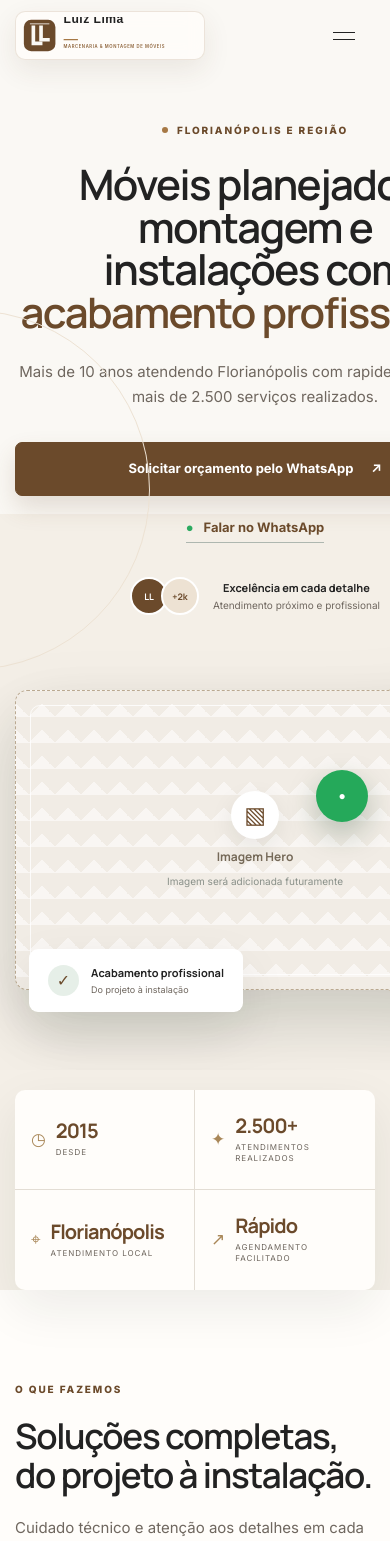
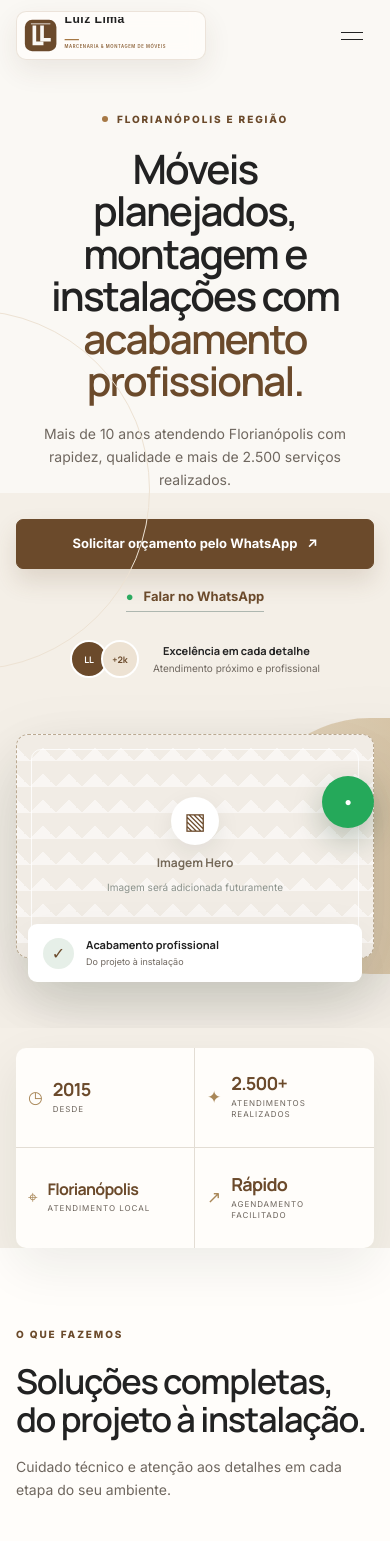
Before and after one commit to devJony24/marcenaria-luiz-lima, a Next.js app: page / in a window 390 px wide. Shown: the top 1541 px of the page. Built offline with nearby package versions, Linux system fonts and the light colour scheme.

Commit message:
Refine mobile responsive layout

```diff
--- a/app/globals.css
+++ b/app/globals.css
@@ -325,6 +325,113 @@ h1,h2,h3 { font-family: var(--font-manrope), sans-serif; margin: 0; letter-spaci
   .floating-wa { min-width:52px;padding:0; }
 }
 
+/* Mobile-first refinement: keep every section inside the viewport. */
+html,body { max-width:100%; overflow-x:clip; }
+main,section,footer,.container,.nav-wrap,
+.hero-copy,.hero-visual,.about-copy,.about-visual,
+.contact-main,.contact-details,.contact-detail dd { min-width:0; }
+.hero-placeholder { width:100%; min-height:0; }
+.contact-detail dd,.contact-detail a,.footer-grid a,.footer-grid address { overflow-wrap:anywhere; }
+
+@media (max-width: 820px) {
+  .about-grid,.faq-grid,.contact-single { grid-template-columns:1fr; }
+  .about-grid { gap:54px; }
+  .about-visual { width:min(560px,calc(100% - 24px)); margin-inline:auto; }
+  .about-visual .placeholder { width:100%; min-height:0; }
+  .experience { right:-24px; }
+  .faq-grid,.contact-single { gap:44px; }
+  .contact-details { width:100%; }
+}
+
+@media (max-width: 720px) {
+  .container,.nav-wrap { width:calc(100% - 32px); }
+  .nav-wrap { gap:12px; }
+  .site-header .brand { flex-shrink:1; }
+  .brand img { width:clamp(148px,46vw,174px); }
+  .menu-button { flex:0 0 44px; min-width:44px; min-height:44px; padding:0; align-items:center; border-radius:10px; }
+  .main-nav { left:16px; right:16px; top:72px; max-height:calc(100dvh - 88px); overflow-y:auto; padding:10px 18px 18px; }
+
+  .hero { padding:104px 0 60px; }
+  .hero-grid { gap:46px; }
+  .hero-copy { width:100%; }
+  .hero h1 {
+    width:min(100%,12ch);
+    margin:20px auto 0;
+    font-size:clamp(34px,10.4vw,42px);
+    line-height:1.045;
+    letter-spacing:-.045em;
+    text-wrap:balance;
+  }
+  .hero-copy > p { max-width:34rem; margin-top:20px; font-size:14px; line-height:1.65; }
+  .hero-actions { width:100%; max-width:390px; margin:27px auto 0; gap:18px; }
+  .hero-actions .button {
+    width:min(100%,360px);
+    min-width:0;
+    min-height:50px;
+    padding-inline:18px;
+    gap:10px;
+    line-height:1.3;
+    text-align:center;
+  }
+  .trust-line { max-width:360px; margin:28px auto 0; }
+  .hero-visual { width:100%; padding-inline:0; }
+  .hero-placeholder { min-height:0; }
+  .quality-tag { right:12px; left:12px; bottom:-14px; padding:13px 15px; }
+
+  .section { padding:72px 0; }
+  .section-heading h2,.about-copy h2,.faq-intro h2 { font-size:clamp(30px,8.8vw,35px); line-height:1.12; }
+  .section-heading > p { margin-top:16px; font-size:14px; }
+  .service-grid,.project-grid,.difference-grid,.testimonial-grid { margin-top:40px; }
+  .projects-heading .text-link { margin-top:18px; }
+  .project-overlay { gap:12px; padding:28px 18px 16px; }
+  .project-overlay button { flex:0 0 auto; }
+  .timeline { margin-top:42px; }
+  .about { padding-block:72px; }
+  .about-grid { gap:48px; }
+  .about-visual .placeholder { min-height:0; }
+  .experience { right:-16px; bottom:24px; width:158px; height:106px; padding:20px; }
+  .contact-choice { padding:72px 0; }
+  .contact-main h2 { font-size:clamp(34px,9.5vw,40px); line-height:1.08; }
+  .contact-main > p { margin:20px 0 27px; font-size:14px; }
+  .whatsapp-primary { width:min(100%,360px); min-width:0; min-height:52px; padding-inline:18px; gap:10px; }
+  .contact-details { padding:24px 20px; }
+  .contact-detail { grid-template-columns:minmax(72px,82px) minmax(0,1fr); }
+  .faq-item button { gap:18px; padding-block:21px; }
+  .faq-item button span { min-width:0; }
+  .faq-item button i { flex:0 0 29px; }
+  .faq-answer p { padding-right:0; }
+  .site-footer { padding-top:62px; }
+  .footer-grid { gap:34px 24px; }
+  .footer-bottom { margin-top:42px; }
+  .floating-wa { right:16px; bottom:16px; }
+}
+
+@media (max-width: 480px) {
+  .number-card { padding:18px 12px; }
+  .number-card strong { font-size:18px; }
+  .number-card:nth-child(3) strong { font-size:16px; }
+  .footer-grid { grid-template-columns:1fr; }
+  .footer-grid > div:first-child { grid-column:auto; }
+  .contact-details-heading { flex-direction:column; }
+}
+
+@media (max-width: 360px) {
+  .container,.nav-wrap { width:calc(100% - 24px); }
+  .brand img { width:146px; }
+  .site-header .brand { padding-right:7px; }
+  .main-nav { left:12px; right:12px; }
+  .hero { padding-top:96px; }
+  .hero h1 { width:min(100%,11.5ch); font-size:clamp(31px,10vw,36px); line-height:1.055; }
+  .hero-copy > p { font-size:13.5px; }
+  .trust-line { align-items:flex-start; text-align:left; }
+  .number-grid { grid-template-columns:1fr; }
+  .number-card { border-right:0; border-bottom:1px solid var(--line); }
+  .number-card:nth-child(3) strong { font-size:18px; }
+  .contact-detail { grid-template-columns:1fr; gap:6px; }
+  .contact-detail dd { text-align:left; }
+  .contact-detail a { justify-content:flex-start; }
+}
+
 @media (prefers-color-scheme: dark) {
   :root[data-theme="dark"] { --white:#2d2118;--surface:#38291e;--ink:#faf8f4;--cream:#3d2e22;--line:#594532;--muted:#c8b8a8; }
 }
```
